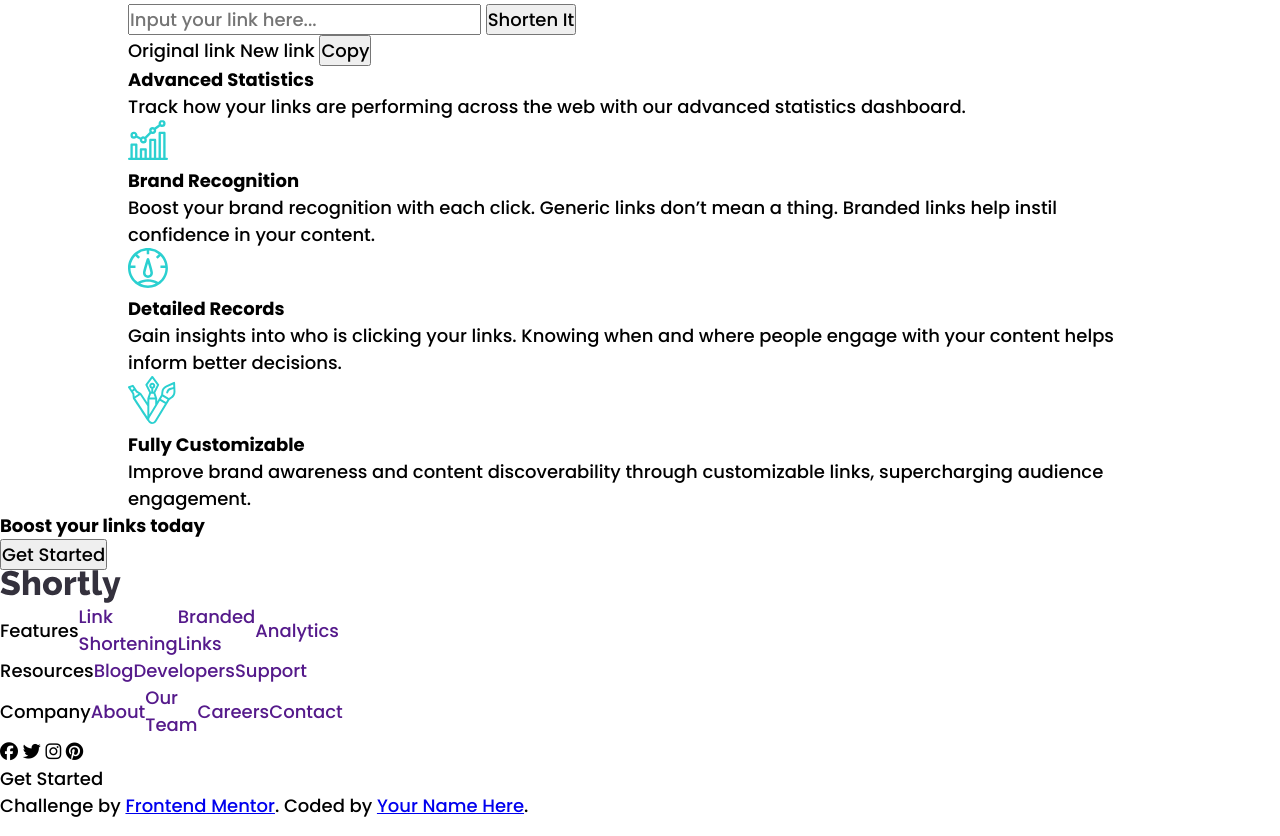
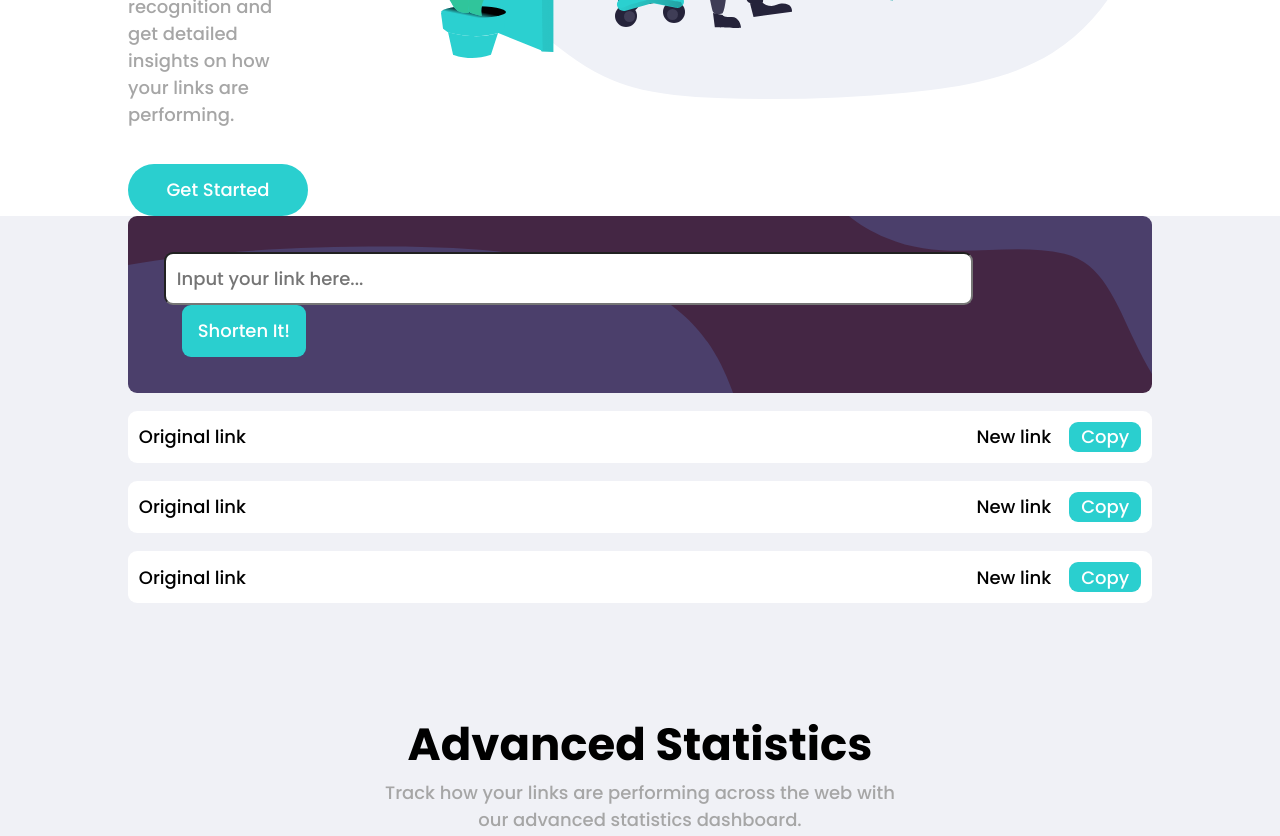
Before and after one commit to Cretu-Alin/frontend-mentor-landing, a plain HTML site: page url-shortening-api/index.html in a window 1280 px wide. Shown: the part 675-1511 px from the top of the page. Drawn offline with Linux system fonts and the light colour scheme.

Commit message:
Added CSS

```diff
--- a/url-shortening-api/index.html
+++ b/url-shortening-api/index.html
@@ -15,6 +15,7 @@
       src="https://kit.fontawesome.com/3b9600e3e2.js"
       crossorigin="anonymous"
     ></script>
+    <script src="app.js" defer></script>
     <link rel="stylesheet" href="style.css" />
     <title>Frontend Mentor | Shortly URL shortening API Challenge</title>
 
@@ -52,19 +53,31 @@
           <img src="./images/illustration-working.svg" alt="" />
         </div>
       </section>
+    </div>
 
     <div class="statistics">
+      <div class="container">
         <div class="form-action">
           <div class="input">
             <form action="">
               <input type="text" placeholder="Input your link here..." />
-              <button class="submit">Shorten It</button>
+              <button class="submit">Shorten It!</button>
             </form>
+          </div>
           <div class="link">
             <span class="original-link">Original link</span>
             <span class="new-link">New link</span>
-              <button class="copy">Copy</button>
+            <button class="submit copy">Copy</button>
           </div>
+          <div class="link">
+            <span class="original-link">Original link</span>
+            <span class="new-link">New link</span>
+            <button class="submit copy">Copy</button>
+          </div>
+          <div class="link">
+            <span class="original-link">Original link</span>
+            <span class="new-link">New link</span>
+            <button class="submit copy">Copy</button>
           </div>
         </div>
 
@@ -76,8 +89,12 @@
           </p>
         </div>
         <div class="content-box">
-          <div class="box">
+          <div class="underline"></div>
+          <div class="box box1">
+            <div class="image">
               <img src="./images/icon-brand-recognition.svg" alt="" />
+            </div>
+
             <h4>Brand Recognition</h4>
             <p>
               Boost your brand recognition with each click. Generic links don’t
@@ -86,8 +103,11 @@
             </p>
           </div>
 
-          <div class="box">
+          <div class="box box2">
+            <div class="image">
               <img src="./images/icon-detailed-records.svg" alt="" />
+            </div>
+
             <h4>Detailed Records</h4>
             <p>
               Gain insights into who is clicking your links. Knowing when and
@@ -96,8 +116,11 @@
             </p>
           </div>
 
-          <div class="box">
+          <div class="box box3">
+            <div class="image">
               <img src="./images/icon-fully-customizable.svg" alt="" />
+            </div>
+
             <h4>Fully Customizable</h4>
             <p>
               Improve brand awareness and content discoverability through
@@ -107,15 +130,16 @@
         </div>
       </div>
     </div>
+
     <div class="footer-cta">
       <h1>Boost your links today</h1>
       <button class="cta-hero">Get Started</button>
     </div>
 
     <footer>
-      <div class="logo">
-        <img src="/images/logo.svg" alt="" />
-      </div>
+      <div class="container">
+        <img src="./images/logo-white.svg" alt="" class="logo-white" />
+
         <nav class="main-footer">
           <ul>
             <li>Features</li>
@@ -144,14 +168,15 @@
           <i class="fab fa-instagram"></i>
           <i class="fab fa-pinterest"></i>
         </div>
+      </div>
     </footer>
-    Get Started
+    <!-- Get Started -->
 
-    <div class="attribution">
+    <!-- <div class="attribution">
       Challenge by
       <a href="https://www.frontendmentor.io?ref=challenge" target="_blank"
         >Frontend Mentor</a
       >. Coded by <a href="#">Your Name Here</a>.
-    </div>
+    </div> -->
   </body>
 </html>
--- a/url-shortening-api/style.css
+++ b/url-shortening-api/style.css
@@ -9,6 +9,10 @@
 }
 
 /* Header configuration */
+
+p {
+  color: hsl(0, 0%, 65%);
+}
 
 header {
   width: 80%;
@@ -29,19 +33,20 @@ header {
   margin-right: 2em;
 }
 
-nav ul {
+.logo nav ul {
   display: flex;
   justify-content: space-between;
   align-items: center;
   width: 16rem;
 }
 
-nav ul li {
+.logo nav ul li {
   list-style: none;
 }
 
-nav ul li a {
+.logo nav ul li a {
   text-decoration: none;
+  color: hsl(0, 0%, 65%);
 }
 
 /* Container width 80% */
@@ -52,3 +57,242 @@ nav ul li a {
 }
 
 /* Hero info */
+.hero-info {
+  margin-top: 4rem;
+  display: flex;
+  justify-content: space-between;
+  align-items: center;
+}
+
+.title {
+  font-size: 4rem;
+  line-height: 1.2;
+}
+
+.info p {
+  width: 55%;
+}
+/* Buttons */
+.cta-hero {
+  border: none;
+  padding: 0.7em;
+  background-color: hsl(180, 66%, 49%);
+  color: white;
+  width: 10em;
+  margin-top: 2em;
+  border-radius: 3rem;
+}
+
+.login {
+  border: none;
+  outline: none;
+  background-color: inherit;
+  margin-right: 1.5rem;
+  color: hsl(0, 0%, 65%);
+}
+
+.signup {
+  border: none;
+  padding: 0.3em 1em;
+  background-color: hsl(180, 66%, 49%);
+  color: white;
+  /* width: 10em; */
+
+  border-radius: 3rem;
+}
+
+.submit {
+  border: none;
+  padding: 0.7em;
+  background-color: hsl(180, 66%, 49%);
+  color: white;
+  /* width: 8em; */
+  width: 13%;
+  margin-left: 1em;
+
+  border-radius: 0.5rem;
+}
+
+/* Form Action styling */
+
+.input {
+  background-image: url(./images/bg-shorten-desktop.svg);
+  background-repeat: no-repeat;
+  background-size: cover;
+  background-color: rgb(68, 38, 68);
+  padding: 2rem;
+  border-radius: 0.5rem;
+}
+
+input {
+  width: 85%;
+  padding: 0.6em;
+  border-radius: 0.5rem;
+}
+
+/* Main statistics */
+
+.main-info {
+  text-align: center;
+  margin-bottom: 6rem;
+  margin-top: 6rem;
+  width: 50%;
+  margin: 6rem auto;
+}
+.main-info h3 {
+  font-size: 2.5rem;
+}
+
+.content-box {
+  display: flex;
+  justify-content: space-between;
+  align-items: center;
+  position: relative;
+  padding-bottom: 6rem;
+}
+
+.content-box img {
+  width: 40px;
+  height: 40px;
+}
+
+.box {
+  height: 16rem;
+  background-color: white;
+  position: relative;
+  padding: 4rem 2rem;
+  border-radius: 0.3rem;
+}
+.box1,
+.box2 {
+  margin-right: 2rem;
+}
+
+.box2 {
+  margin-top: 4rem;
+}
+
+.box3 {
+  margin-top: 8rem;
+}
+
+.image {
+  width: 80px;
+  height: 80px;
+  background-color: hsl(257, 27%, 26%);
+  display: flex;
+  align-items: center;
+  justify-content: center;
+  border-radius: 50%;
+  position: absolute;
+  top: -2rem;
+  left: 2rem;
+}
+.statistics {
+  background-color: #f0f1f6;
+}
+
+.underline {
+  background-color: hsl(180, 66%, 49%);
+  width: 80%;
+  height: 0.5rem;
+  position: absolute;
+}
+.content-box h4 {
+  font-size: 1.3rem;
+}
+.content-box p {
+  font-size: 0.9rem;
+  margin-top: 1.2rem;
+}
+
+/* Working on input/copy */
+
+.link {
+  background-color: white;
+  padding: 0.6rem;
+  margin-bottom: 1rem;
+  display: flex;
+  justify-content: space-between;
+  margin-top: 1rem;
+  border-radius: 0.5rem;
+  align-items: center;
+}
+
+.new-link {
+  margin-left: auto;
+}
+
+.copy {
+  padding: 0.1rem;
+  width: 4rem;
+
+  border-radius: 0.5rem;
+}
+
+/* footer call to action */
+
+.footer-cta {
+  background-color: hsl(257, 27%, 26%);
+  background-image: url(./images/bg-boost-desktop.svg);
+  background-repeat: no-repeat;
+  background-size: cover;
+  display: flex;
+  justify-content: center;
+  align-items: center;
+  flex-direction: column;
+  padding: 3rem;
+}
+
+.footer-cta h1 {
+  font-size: 2rem;
+  color: white;
+}
+
+/* footer work */
+
+footer {
+  background-color: #232027;
+  padding: 4rem 0rem;
+  color: white;
+}
+
+footer .container {
+  align-items: flex-start;
+  display: flex;
+  justify-content: space-between;
+}
+
+.main-footer {
+  display: flex;
+}
+
+.logo-white {
+  margin-right: 5rem;
+}
+
+.main-footer ul {
+  display: flex;
+  flex-direction: column;
+}
+
+.main-footer li {
+  list-style-type: none;
+  margin-right: 4rem;
+  line-height: 1.8;
+}
+
+.main-footer ul a {
+  color: hsl(0, 0%, 75%);
+  text-decoration: none;
+  font-size: 0.8rem;
+}
+
+.main-footer ul li:first-child {
+  margin-bottom: 1rem;
+}
+
+.social i {
+  font-size: 1.7rem;
+  padding: 0rem 1.7rem;
+}
```
Also changed, not shown: url-shortening-api/app.js (added), url-shortening-api/images/logo-white.svg (added). Lines whose indentation alone changed are shown as unchanged.
